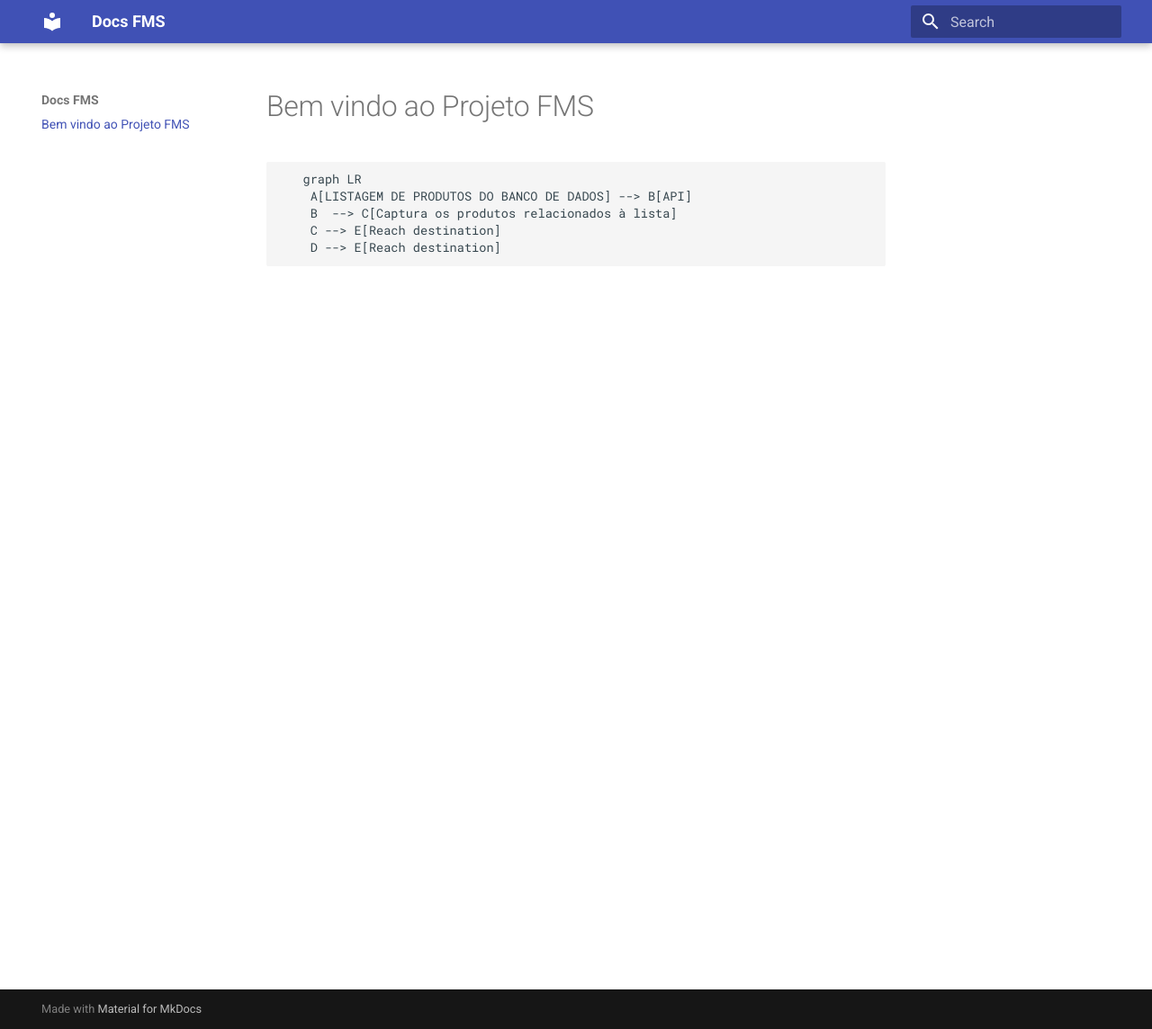
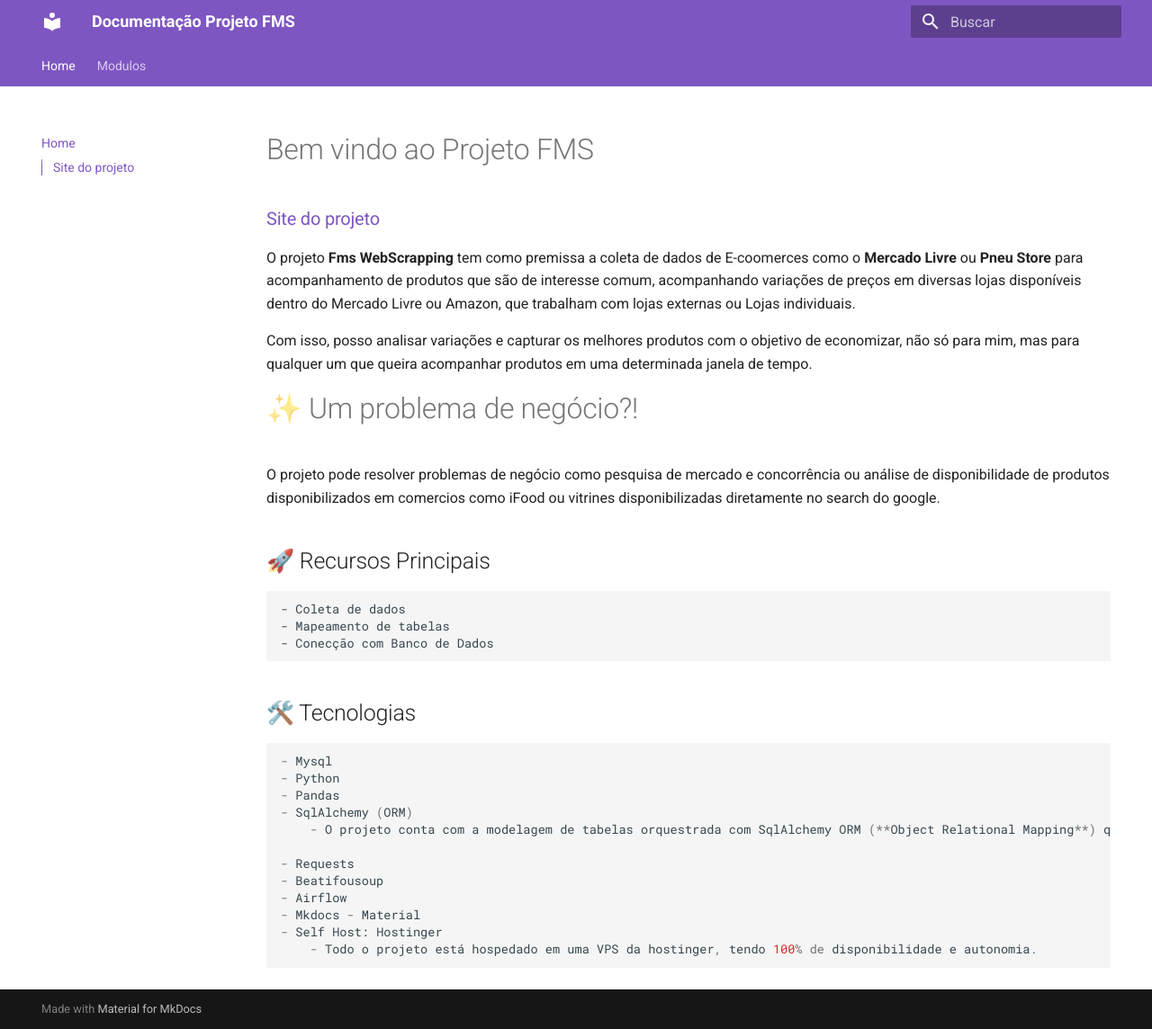
Before and after one commit to FernandoMS4/web_scrap_fms, an MkDocs documentation site: the page built from docs/index.md, in a window 1280 px wide and 1144 px high. Shown: the whole window at 90% size. Built offline with MkDocs 1.6.1 and Material for MkDocs 9.7.7, drawn with Linux system fonts in a browser that asks for light colours.

Commit message:
dev() Atualizacao antes de resetar o pc

````diff
--- a/docs/index.md
+++ b/docs/index.md
@@ -1,9 +1,29 @@
 # Bem vindo ao Projeto FMS
 
-```mermaid
-   graph LR
-    A[LISTAGEM DE PRODUTOS DO BANCO DE DADOS] --> B[API]
-    B  --> C[Captura os produtos relacionados à lista]
-    C --> E[Reach destination]
-    D --> E[Reach destination]
-```
+### [Site do projeto](https://fmswebscrapping.com.br/login)
+
+O projeto **Fms WebScrapping** tem como premissa a coleta de dados de E-coomerces como o **Mercado Livre** ou **Pneu Store** para acompanhamento de produtos que são de interesse comum, acompanhando variações de preços em diversas lojas disponíveis dentro do Mercado Livre ou Amazon, que trabalham com lojas externas ou Lojas individuais.
+
+Com isso, posso analisar variações e capturar os melhores produtos com o objetivo de economizar, não só para mim, mas para qualquer um que queira acompanhar produtos em uma determinada janela de tempo.
+
+# ✨ Um problema de negócio?!
+O projeto pode resolver problemas de negócio como pesquisa de mercado e concorrência ou análise de disponibilidade de produtos disponibilizados em comercios como iFood ou vitrines disponibilizadas diretamente no search do google.
+
+## 🚀 Recursos Principais
+    - Coleta de dados
+    - Mapeamento de tabelas
+    - Conecção com Banco de Dados
+
+## 🛠️ Tecnologias
+    - Mysql
+    - Python
+    - Pandas
+    - SqlAlchemy (ORM)
+        - O projeto conta com a modelagem de tabelas orquestrada com SqlAlchemy ORM (**Object Relational Mapping**) que tem como responsabilidade transformar classes Python em tabelas de um determinado banco de dados.
+
+    - Requests
+    - Beatifousoup
+    - Airflow
+    - Mkdocs - Material
+    - Self Host: Hostinger
+        - Todo o projeto está hospedado em uma VPS da hostinger, tendo 100% de disponibilidade e autonomia.
--- a/mkdocs.yml
+++ b/mkdocs.yml
@@ -1,8 +1,34 @@
-site_name: Docs FMS
-
+site_name: Documentação Projeto FMS
+site_description: Documentação  projeto de web scrappgin.
+site_author: Fernando e Felipe
 theme:
   name: material
+  language: pt
+  features:
+    - navigation.tabs
+    - navigation.sections
+    - navigation.expand
+    - toc.integrate
+  palette:
+    - scheme: default
+      primary: deep purple
+      accent: deep purple
 
-plugins:
-  - search
-  - mermaid2:
+
+nav:
+  - Home: index.md
+  - Modulos:
+    - Extracao de Dados: modulos/extracao_dados.md
+    - Transformacao de Dados: modulos/transformacao_dados.md
+    - Carga de Dados: modulos/carregamento_dados.md
+
+markdown_extensions:
+  - admonition
+  - codehilite
+  - toc:
+      permalink: true
+  - pymdownx.superfences
+  - pymdownx.tabbed
+  - pymdownx.highlight
+  - pymdownx.inlinehilite
+  - tables
````
Also changed, not shown: docs/modulos/extracao_dados.md (added, +3 -0 lines), docs/modulos/carregamento_dados.md (added), docs/modulos/transformacao_dados.md (added), 1 other file.
